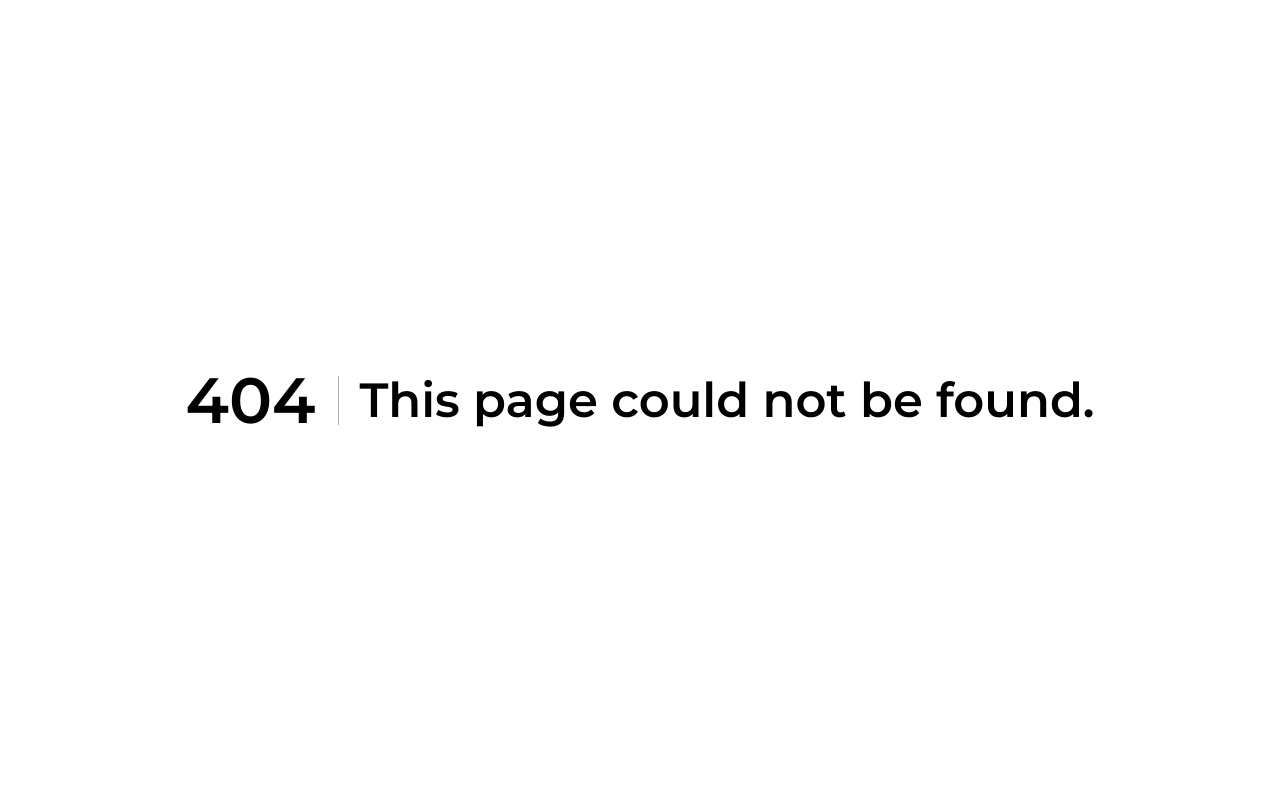
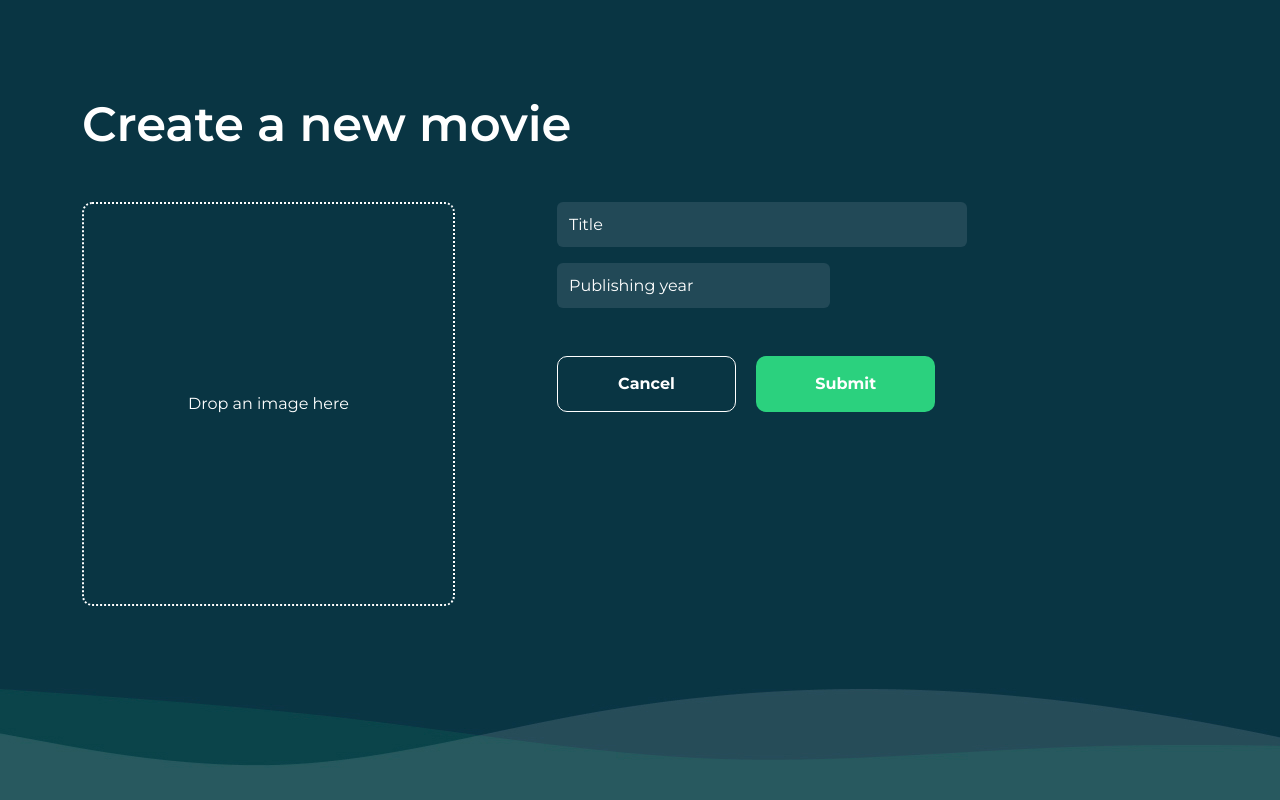
Before and after one commit to fullstacktechnologyllp/movie-app-nextjs, a Next.js app: page /movie-action/1 in a window 1280 px wide. Before the commit this address had no page. Built offline with nearby package versions, Linux system fonts and the light colour scheme.

Commit message:
Create-Update page

```diff
--- a/next.config.js
+++ b/next.config.js
@@ -1,4 +1,9 @@
 /** @type {import('next').NextConfig} */
-const nextConfig = {}
+const nextConfig = {
+  i18n: {
+    locales: ['en', 'de'], // Define supported languages
+    defaultLocale: 'en', // Set the default language
+  },
+};
 
 module.exports = nextConfig
--- a/package.json
+++ b/package.json
@@ -12,12 +12,16 @@
     "@prisma/client": "^5.7.1",
     "bcrypt": "^5.1.1",
     "bootstrap": "^5.3.2",
+    "i18next": "^23.7.11",
     "jose": "^5.2.0",
     "lodash": "^4.17.21",
     "next": "14.0.4",
+    "next-i18next": "^15.1.1",
     "react": "^18",
     "react-bootstrap": "^2.9.2",
+    "react-datepicker": "^4.25.0",
     "react-dom": "^18",
+    "react-i18next": "^13.5.0",
     "react-router-dom": "^6.21.1"
   },
   "devDependencies": {
--- a/src/app/globals.css
+++ b/src/app/globals.css
@@ -95,7 +95,6 @@ a {
 
 
 .btn {
-
   border-radius: 24px;
 }
 
@@ -103,22 +102,29 @@ a {
 .btn-primary-custom {
   background-color: #2bd17e !important;
   border: unset !important;
+  border-radius: 10px !important;
+}
+
+.btn-md {
+  min-width: 179px;
+  min-height: 56px
 }
 
 .btn-danger-custom {
   background-color: #eb5757 !important;
   border: unset !important;
+  border-radius: 10px !important;
+}
+
+.btn-transparent {
+  background-color: #00000000 !important;
+  border: 1px solid #fff !important;
+  border-radius: 10px !important;
 }
 
 /* Input styles */
 .custom-input-bg {
   background-color: #224957 !important;
-}
-.custom-input {
-  color: #fff !important;
-  border: unset !important;
-  width: 181px;
-  height: 40px;
 }
 
 /* Typography styles */
@@ -238,6 +244,7 @@ h6 {
 .mt-8 {
   margin-top: 8px;
 }
+
 .custom-input {
   color: #c3c8d4;
   width: 181px;
@@ -246,5 +253,16 @@ h6 {
 
 /* Placeholder style for email input */
 .custom-input::placeholder {
-  color: white;
+  color: rgba(255, 255, 255, 0);
 }
+
+.form-control:valid {
+  background-color: #224957 !important;
+  border: unset !important;
+  color: #fff;
+  height: 45px;
+}
+
+.form-control::placeholder {
+  color: #fff !important;
+}
--- a/src/app/layout.tsx
+++ b/src/app/layout.tsx
@@ -2,6 +2,7 @@ import type { Metadata } from 'next'
 import { Montserrat } from 'next/font/google'
 import './globals.css'
 import 'bootstrap/dist/css/bootstrap.min.css';
+import signinImage from '../assets/images/sign-in.jpg';
 
 const montserrat = Montserrat({ subsets: ['latin'] })
 
@@ -17,7 +18,16 @@ export default function RootLayout({
 }) {
   return (
     <html lang="en">
-      <body className={montserrat.className}>{children}</body>
+      <body className={montserrat.className}><div
+      style={ {
+        backgroundImage: `url(${signinImage.src})`,
+        backgroundSize: 'cover',
+        height: '100vh',
+
+        backgroundRepeat: 'no-repeat',
+        backgroundPositionY: 'bottom',
+      } }
+    >{children}</div></body>
     </html>
   )
 }
--- /dev/null
+++ b/src/app/movie-action/[slug]/movie-action.css
@@ -0,0 +1,24 @@
+.upload-box {
+  min-width: 373px;
+  max-width: 373px;
+  min-height: 404px;
+  max-height: 404px;
+  border-radius: 10px;
+  border: 2px dotted #FFFFFF;
+}
+
+.file-input-style {
+  position: absolute;
+  width: 100%;
+  height: 100%;
+  top: 0px;
+  left: 0px;
+  opacity: 0px !important;
+  cursor: pointer;
+}
+
+.preview-image-styles {
+  width: 100%;
+  height: 100%;
+  object-fit: contain;
+}
--- /dev/null
+++ b/src/app/movie-action/[slug]/page.tsx
@@ -0,0 +1,91 @@
+"use client";
+import React from 'react';
+import { Container, Row, Col, Form, Button } from 'react-bootstrap';
+import { useState } from 'react';
+import Image from 'next/image';
+import DatePicker from 'react-datepicker';
+import 'react-datepicker/dist/react-datepicker.css';
+import './movie-action.css';
+
+export default function MovieForm({ params }: any) {
+  console.log(params)
+  const fileInputStyles: React.CSSProperties = {
+    position: 'absolute',
+    width: '100%',
+    height: '100%',
+    top: 0,
+    left: 0,
+    opacity: 0,
+    cursor: 'pointer',
+  };
+
+  const previewStyles: React.CSSProperties = {
+    width: '100%',
+    height: '100%',
+    objectFit: 'contain',
+  };
+  const [ previewUrl, setPreviewUrl ]:any = useState<string | ArrayBuffer | null>('');
+
+  const handleFileUpload = (e: React.ChangeEvent<HTMLInputElement>) => {
+    const file = e.target.files && e.target.files[ 0 ];
+
+    if (file) {
+      const reader = new FileReader();
+      reader.onloadend = () => {
+        setPreviewUrl(reader.result);
+      };
+      reader.readAsDataURL(file);
+    }
+  };
+
+  return (
+    <>
+      <Container className='pt-5 text-white'>
+        <div className="text-left pt-5 mb-5">
+          <h2 className='text-white'>Create a new movie </h2>
+        </div>
+        <Row>
+          <Col md={ 4 }>
+            <div className="position-relative upload-box">
+              <input
+                type="file"
+                style={ fileInputStyles }
+                onChange={ handleFileUpload }
+                accept="image/*"
+              />
+              { previewUrl && (
+                // eslint-disable-next-line @next/next/no-img-element
+                <Image src={ previewUrl } alt="Preview" layout="fill" objectFit="cover" style={previewStyles}/>
+              ) }
+              { !previewUrl && (
+                <div className="position-absolute top-50 start-50 translate-middle text-center">
+                  Drop an image here
+                </div>
+              ) }
+            </div>
+          </Col>
+          <Col md={ 1 }>
+          </Col>
+          <Col md={ 6 }>
+            <Form>
+              <Form.Group controlId="movieName">
+                <Form.Control type="text" placeholder="Title" className='mb-3 w-75  custom-input' />
+              </Form.Group>
+              <Form.Group controlId="publishYear" >
+                <Form.Control type="text" placeholder="Publishing year" className='w-50 mb-5' />
+              </Form.Group>
+              <div className="mb-2">
+                <Button variant="primary" className='me-lg-3 btn btn-md regular-body btn-transparent'>
+                  Cancel
+                </Button>{ ' ' }
+                <Button className='btn-primary-custom btn btn-md regular-body'>
+                  Submit
+                </Button>
+              </div>
+            </Form>
+          </Col>
+        </Row>
+      </Container>
+    </>
+  );
+}
```
Also changed, not shown: i18n.ts (added, +12 -0 lines), src/app/movie-list/page.tsx (added, +30 -0 lines), src/app/signin/page.tsx (+2 -6 lines), 1 other file (tests, documents, lock files or other folders).
